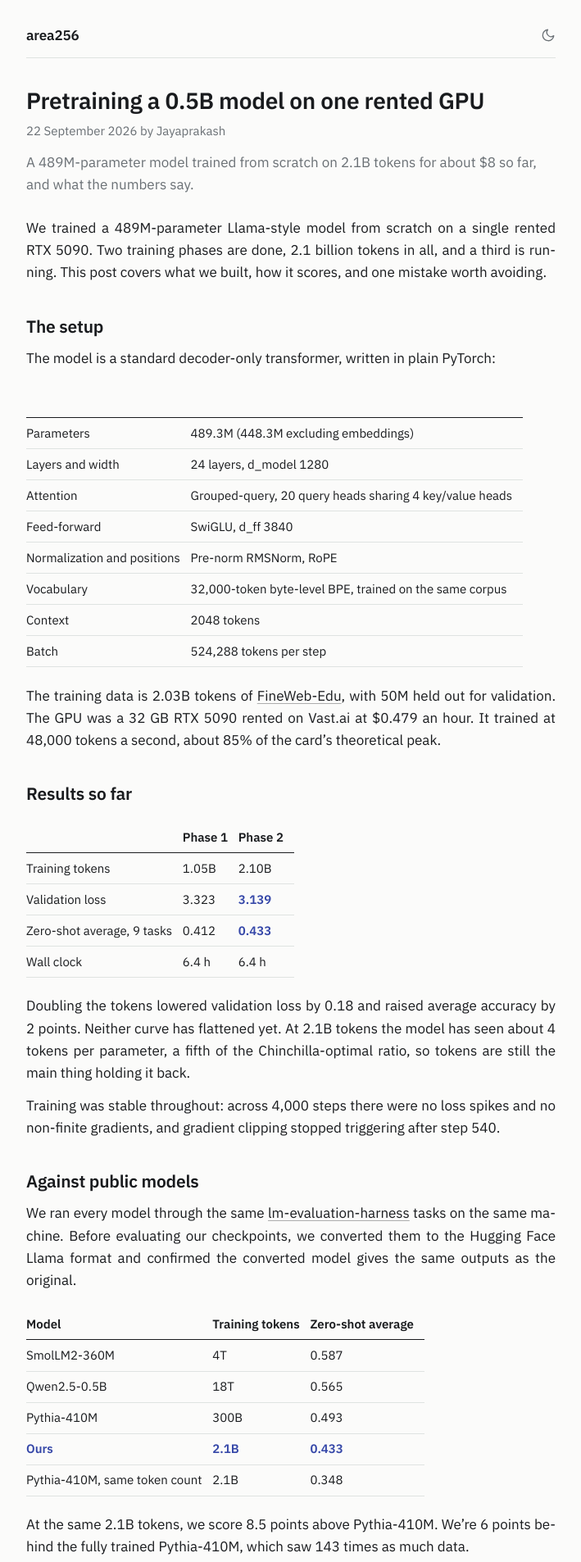
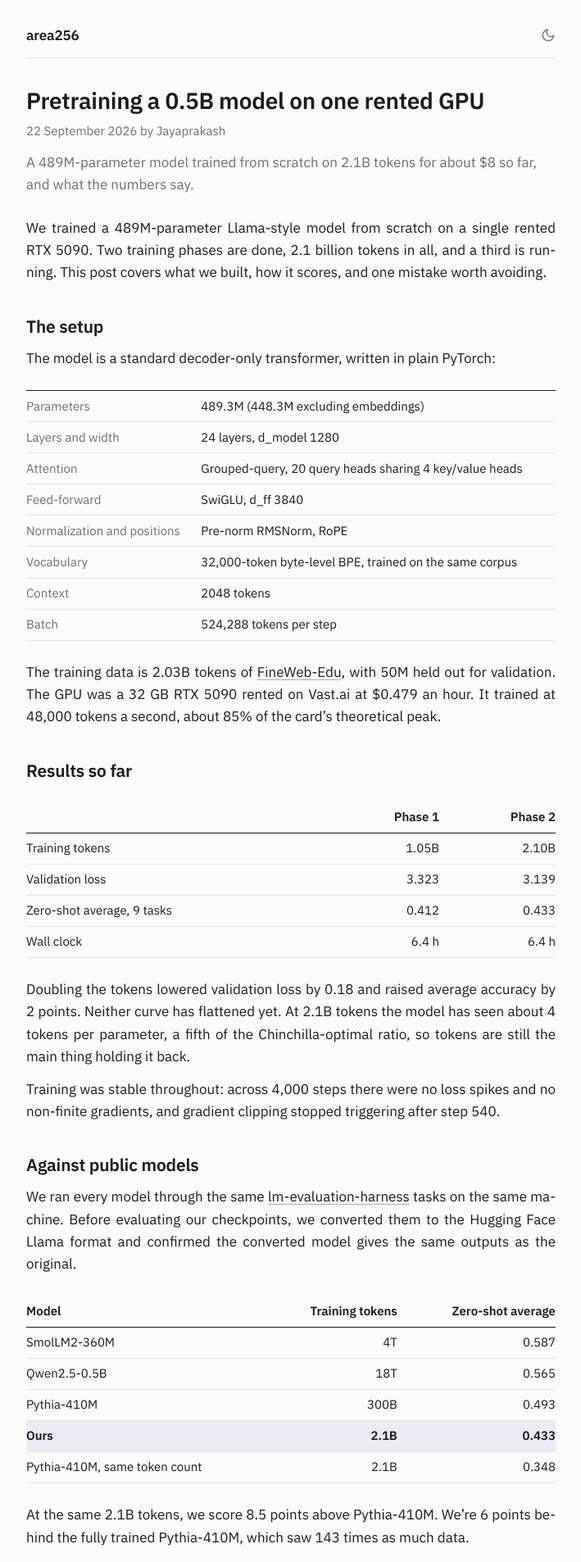
Before and after one commit to area256/area256.github.io, a Jekyll site: the page built from _posts/2026-09-22-pretraining-a-0.5b-model-on-one-gpu.md, in a window 1280 px wide. Shown: the top 1906 px of the page at 82% size, without its empty margins (285-994 px from the left). Built offline with Jekyll 4.4.1, drawn with Linux system fonts in a browser that asks for light colours; some of the changed text lies outside the part shown.

Commit message:
Improve post layout: annotated chart, aligned tables, facts list
Shade the restart cost on the validation-loss chart and widen it past the
text column; right-align numeric table columns and tint highlighted rows;
render the model config as a key/value list; keep the chart readable on
phones. Correct the recovery figure to about 520 steps.

Co-Authored-By: Claude Opus 5.5 (1M context) <noreply@anthropic.com>

```diff
--- a/_posts/2026-09-22-pretraining-a-0.5b-model-on-one-gpu.md
+++ b/_posts/2026-09-22-pretraining-a-0.5b-model-on-one-gpu.md
@@ -10,26 +10,40 @@ We trained a 489M-parameter Llama-style model from scratch on a single rented RT
 
 The model is a standard decoder-only transformer, written in plain PyTorch:
 
-| | |
-|---|---|
-| Parameters | 489.3M (448.3M excluding embeddings) |
-| Layers and width | 24 layers, d_model 1280 |
-| Attention | Grouped-query, 20 query heads sharing 4 key/value heads |
-| Feed-forward | SwiGLU, d_ff 3840 |
-| Normalization and positions | Pre-norm RMSNorm, RoPE |
-| Vocabulary | 32,000-token byte-level BPE, trained on the same corpus |
-| Context | 2048 tokens |
-| Batch | 524,288 tokens per step |
+Parameters
+: 489.3M (448.3M excluding embeddings)
+
+Layers and width
+: 24 layers, d_model 1280
+
+Attention
+: Grouped-query, 20 query heads sharing 4 key/value heads
+
+Feed-forward
+: SwiGLU, d_ff 3840
+
+Normalization and positions
+: Pre-norm RMSNorm, RoPE
+
+Vocabulary
+: 32,000-token byte-level BPE, trained on the same corpus
+
+Context
+: 2048 tokens
+
+Batch
+: 524,288 tokens per step
+{: .facts}
 
 The training data is 2.03B tokens of [FineWeb-Edu](https://huggingface.co/datasets/HuggingFaceFW/fineweb-edu), with 50M held out for validation. The GPU was a 32 GB RTX 5090 rented on Vast.ai at $0.479 an hour. It trained at 48,000 tokens a second, about 85% of the card's theoretical peak.
 
 ## Results so far
 
 | | Phase 1 | Phase 2 |
-|---|---|---|
+|---|--:|--:|
 | Training tokens | 1.05B | 2.10B |
-| Validation loss | 3.323 | **3.139** |
-| Zero-shot average, 9 tasks | 0.412 | **0.433** |
+| Validation loss | 3.323 | 3.139 |
+| Zero-shot average, 9 tasks | 0.412 | 0.433 |
 | Wall clock | 6.4 h | 6.4 h |
 
 Doubling the tokens lowered validation loss by 0.18 and raised average accuracy by 2 points. Neither curve has flattened yet. At 2.1B tokens the model has seen about 4 tokens per parameter, a fifth of the Chinchilla-optimal ratio, so tokens are still the main thing holding it back.
@@ -41,7 +55,7 @@ Training was stable throughout: across 4,000 steps there were no loss spikes and
 We ran every model through the same [lm-evaluation-harness](https://github.com/EleutherAI/lm-evaluation-harness) tasks on the same machine. Before evaluating our checkpoints, we converted them to the Hugging Face Llama format and confirmed the converted model gives the same outputs as the original.
 
 | Model | Training tokens | Zero-shot average |
-|---|---|---|
+|---|--:|--:|
 | SmolLM2-360M | 4T | 0.587 |
 | Qwen2.5-0.5B | 18T | 0.565 |
 | Pythia-410M | 300B | 0.493 |
@@ -58,19 +72,21 @@ On MMLU (5-shot) the model scores 0.251, which is chance for a four-way multiple
 
 Each phase used a cosine schedule: warm the learning rate up, then decay it to a tenth of its peak. To continue after phase 1, we warmed the learning rate back up to 2e-4 and decayed it again.
 
-<figure>
+<figure class="wide">
+<div class="chart-scroll">
 {% include charts/llm-0.5b-val-loss.svg %}
-<figcaption>Validation loss from 0.5B tokens on. Phase 3 is still running; the dashed segment is its first 100 steps. Hover a point to see its exact value.</figcaption>
+</div>
+<figcaption>Validation loss from 0.5B tokens on. The shaded area is where phase 2 sits above phase 1's final loss. Phase 3 is still running; the dashed segment is its first 100 steps. Hover a point to see its exact value; on a phone, scroll the chart sideways.</figcaption>
 </figure>
 
-Raising the learning rate on a model that had just been annealed undid part of that annealing. Validation loss rose from 3.323 to 3.383 and took about 590 steps to get back, roughly 15% of phase 2. Phase 3 shows the same jump: 3.139 to 3.183 in its first 100 steps.
+Raising the learning rate on a model that had just been annealed undid part of that annealing. Validation loss rose from 3.323 to 3.383 and took about 520 steps to get back below 3.323, over a quarter of phase 2. The shaded area in the chart is that cost. Phase 3 shows the same jump: 3.139 to 3.183 in its first 100 steps.
 
 Phase 2 still finished well ahead, so the restart was worth doing. But a warmup-stable-decay schedule avoids the cost entirely: hold the learning rate constant and decay it only at the very end. It's the better choice whenever the total training budget isn't fixed in advance, which for us it usually isn't.
 
 ## What moved and what didn't
 
 | Task | 262M tokens | 1.05B | 2.10B |
-|---|---|---|---|
+|---|--:|--:|--:|
 | LAMBADA | 0.021 | 0.151 | **0.212** |
 | SciQ | 0.397 | 0.610 | 0.628 |
 | ARC-Easy | 0.332 | 0.415 | 0.447 |
@@ -85,7 +101,7 @@ We also logged per-layer gradient norms, activation sizes, and prediction entrop
 ## Cost
 
 | Stage | Hours | Cost |
-|---|---|---|
+|---|--:|--:|
 | Tokenizer and corpus preparation | 0.65 | $0.32 |
 | Phase 1 | 6.4 | $3.08 |
 | Phase 2 | 6.4 | $3.08 |
--- a/assets/css/base.css
+++ b/assets/css/base.css
@@ -313,23 +313,32 @@ pre code {
   background: none;
 }
 
-/* Tables scroll inside their own box instead of widening the page on phones. */
+/* Tables span the column so consecutive tables line up; on phones they
+   scroll inside their own box instead of widening the page. */
 .prose table {
-  display: block;
-  width: max-content;
-  max-width: 100%;
-  margin: 1.25rem 0;
+  width: 100%;
+  margin: 1.5rem 0;
   border-collapse: collapse;
   font-size: var(--text-small);
+  font-variant-numeric: tabular-nums;
   line-height: 1.45;
-  overflow-x: auto;
 }
 
 .prose th,
 .prose td {
-  padding: 0.45rem 0.75rem 0.45rem 0;
+  padding: 0.45rem 0.75rem;
   text-align: left;
   vertical-align: top;
+}
+
+.prose th:first-child,
+.prose td:first-child {
+  padding-left: 0;
+}
+
+.prose th:last-child,
+.prose td:last-child {
+  padding-right: 0;
 }
 
 .prose th {
@@ -341,9 +350,87 @@ pre code {
   border-bottom: 1px solid var(--rule);
 }
 
+/* Bold cells mark the row to look at; tint the whole row instead of
+   coloring every value. */
+.prose tr:has(td strong) td {
+  background: color-mix(in srgb, var(--chart-line) 8%, transparent);
+}
+
+.prose td strong {
+  color: inherit;
+}
+
+@media (max-width: 480px) {
+  .prose table {
+    display: block;
+    overflow-x: auto;
+  }
+}
+
+/* Key/value facts, e.g. a model's configuration. */
+.prose dl.facts {
+  display: grid;
+  grid-template-columns: max-content 1fr;
+  margin: 1.5rem 0;
+  font-size: var(--text-small);
+  line-height: 1.45;
+  border-top: 1px solid var(--fg);
+}
+
+.prose dl.facts dt,
+.prose dl.facts dd {
+  margin: 0;
+  padding: 0.45rem 0;
+  border-bottom: 1px solid var(--rule);
+}
+
+.prose dl.facts dt {
+  padding-right: 1.5rem;
+  color: var(--muted);
+}
+
+@media (max-width: 480px) {
+  .prose dl.facts {
+    grid-template-columns: 1fr;
+  }
+
+  .prose dl.facts dt {
+    padding-bottom: 0;
+    border-bottom: 0;
+  }
+
+  .prose dl.facts dd {
+    padding-top: 0.1rem;
+  }
+}
+
 /* ---- Figures and charts ------------------------------------------------- */
 .prose figure {
-  margin: 1.75rem 0;
+  margin: 2rem 0;
+}
+
+/* A wide figure breaks out of the text column on large screens. */
+.prose figure.wide {
+  --wide: min(48rem, 100vw - 2 * var(--gutter));
+  width: var(--wide);
+  margin-left: calc((100% - var(--wide)) / 2);
+}
+
+.prose figure.wide figcaption {
+  max-width: var(--measure);
+  margin-inline: auto;
+}
+
+/* On phones a chart keeps a readable size and scrolls sideways instead of
+   shrinking its labels to nothing. */
+.chart-scroll {
+  overflow-x: auto;
+}
+
+@media (max-width: 480px) {
+  .chart-scroll .chart {
+    min-width: 640px;
+  }
 }
 
 .prose figcaption {
@@ -368,6 +455,11 @@ pre code {
 .chart .hit:hover { fill: color-mix(in srgb, var(--chart-line) 25%, transparent); }
 .chart .tick { fill: var(--muted); font-size: 12px; font-variant-numeric: tabular-nums; }
 .chart .note { fill: var(--muted); font-size: 12px; }
+.chart .note-strong { fill: var(--fg); font-size: 12px; font-weight: 600; }
+.chart .axis-label { fill: var(--muted); font-size: 12px; }
+.chart .debt { fill: color-mix(in srgb, var(--chart-line) 18%, transparent); }
+.chart .ref { stroke: var(--chart-line); stroke-width: 1; stroke-dasharray: 2 3; }
+.chart .leader { stroke: var(--muted); stroke-width: 1; }
 .chart .value { fill: var(--fg); font-size: 12px; font-weight: 600; font-variant-numeric: tabular-nums; }
 
 /* ---- Post ---------------------------------------------------------------- */
@@ -520,6 +612,12 @@ pre code {
 
 /* ---- Small screens ------------------------------------------------------- */
 @media (max-width: 480px) {
+  /* Justified text opens wide gaps in a phone-width column. */
+  .prose p,
+  .prose li {
+    text-align: left;
+  }
+
   .navbar {
     padding-top: 1.25rem;
   }
```
Also changed, not shown: _includes/charts/llm-0.5b-val-loss.svg.
